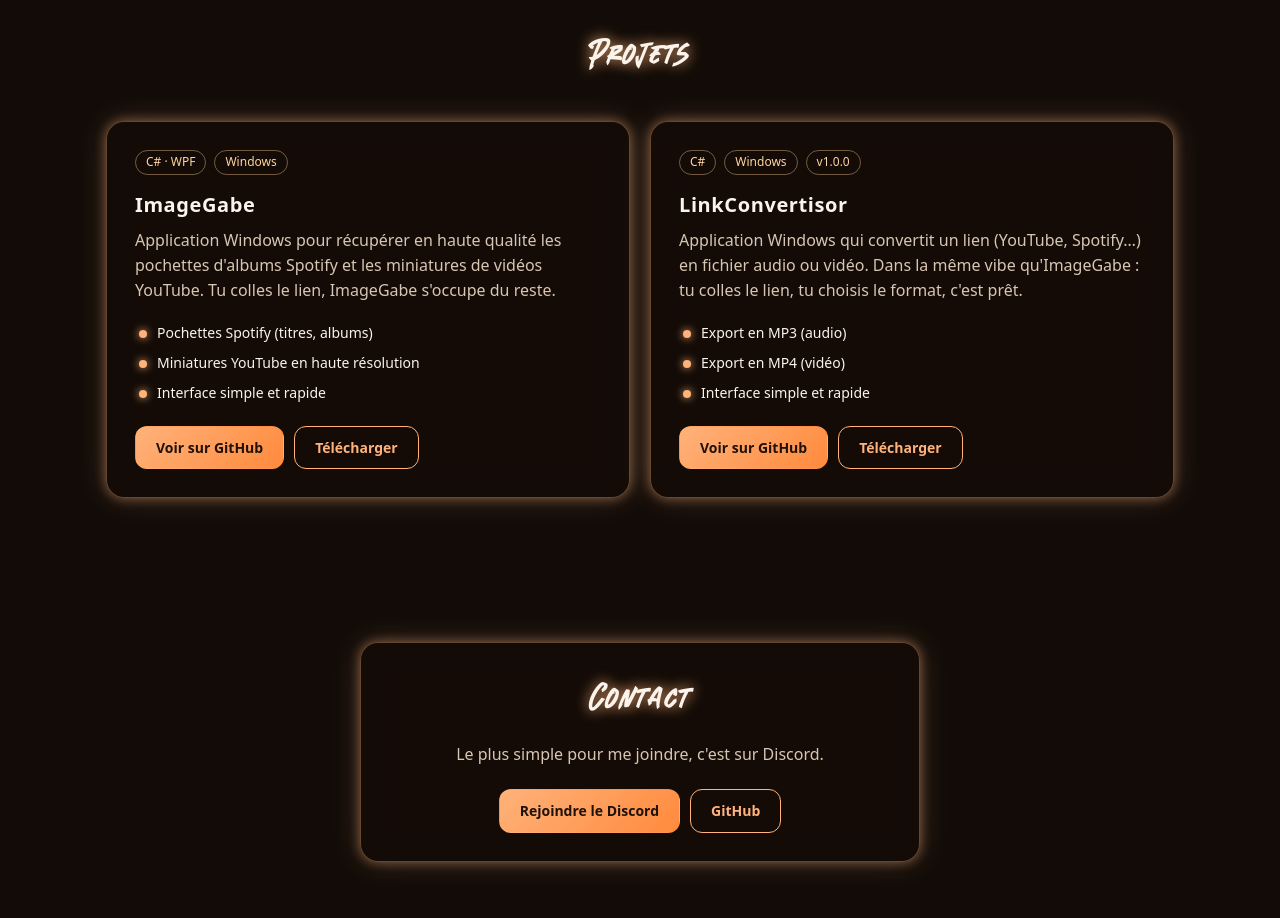
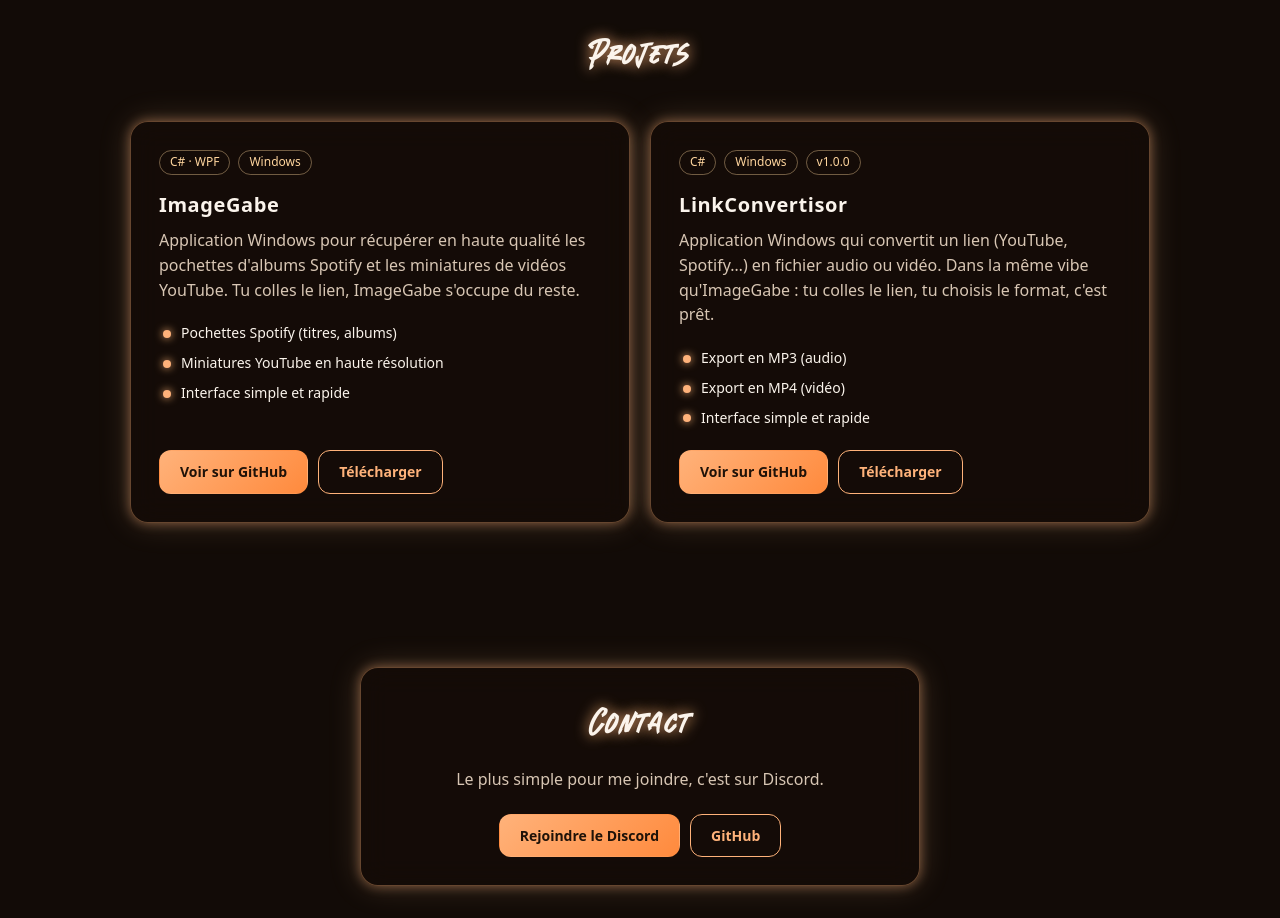
Before and after one commit to LapPl4ND/LapPl4ND.github.io, a plain HTML site: page index.html in a window 1280 px wide. Shown: the part 1520-2438 px from the top of the page. Drawn offline with Linux system fonts and the light colour scheme.

Commit message:
Update grid template columns for projects layout

```diff
--- a/css/main.css
+++ b/css/main.css
@@ -329,7 +329,8 @@
 
 .projects-grid {
     display: grid;
-    grid-template-columns: repeat(auto-fit, minmax(280px, 1fr));
+    grid-template-columns: repeat(auto-fit, minmax(min(280px, 100%), 500px));
+    justify-content: center;
     gap: 20px;
 }
 
@@ -569,3 +570,5 @@
 }
 
 .project-featured p { flex: 0 0 auto; }
+
+.project .project-links { margin-top: auto; }
```
